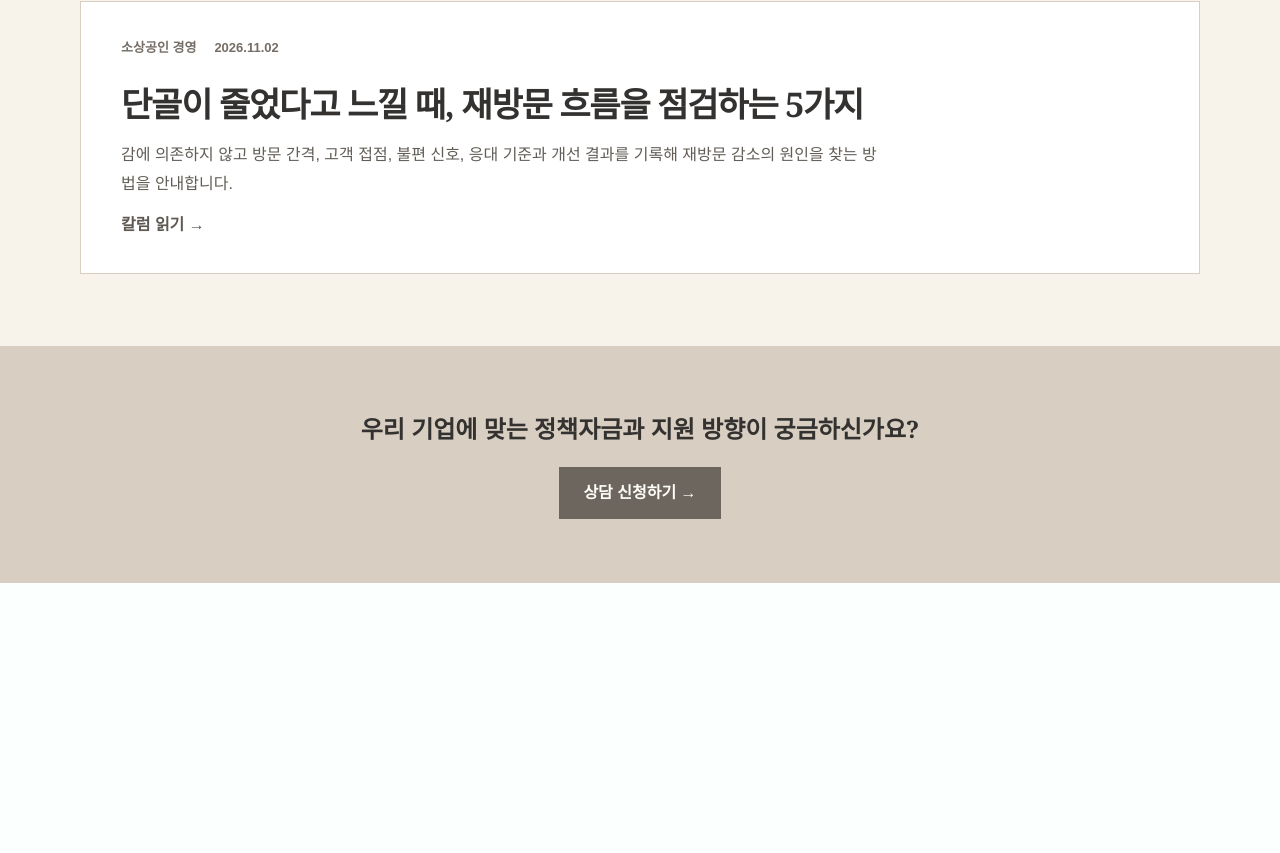
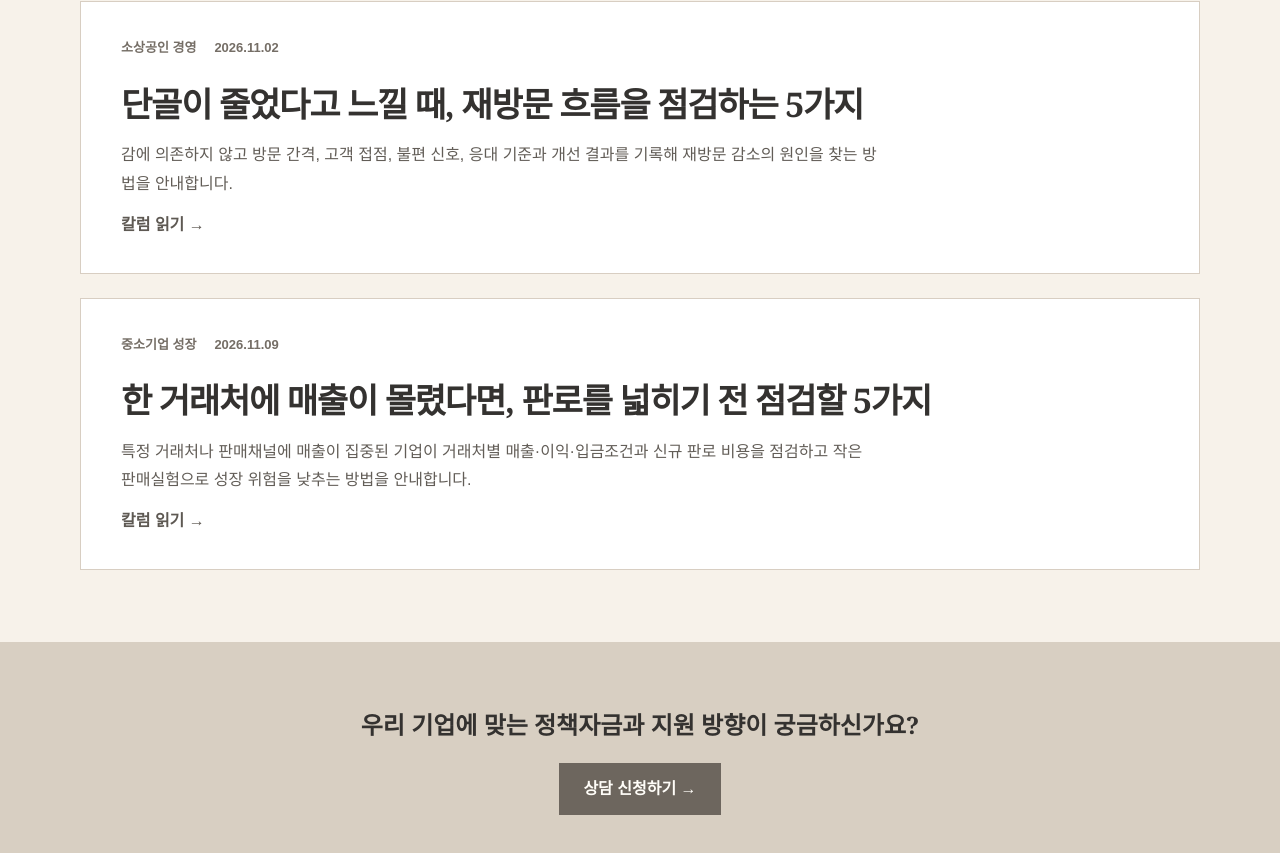
Before and after one commit to 01030243529g/kwon-oh-jin-site, a Next.js app: page /insights in a window 1280 px wide. Shown: the part 4367-5220 px from the top of the page. Before the commit the page ends 4950 px from the top, so only its background shows below. Built offline with nearby package versions, Linux system fonts and the light colour scheme.

Commit message:
이번 주 중소기업 성장 칼럼 추가

```diff
--- a/app/insights/content.ts
+++ b/app/insights/content.ts
@@ -743,6 +743,69 @@ export const insights = [
     ],
   },
 
+  {
+    slug: "sales-channel-dependency-five-checks",
+    category: "중소기업 성장",
+    title: "한 거래처에 매출이 몰렸다면, 판로를 넓히기 전 점검할 5가지",
+    description:
+      "특정 거래처나 판매채널에 매출이 집중된 기업이 거래처별 매출·이익·입금조건과 신규 판로 비용을 점검하고 작은 판매실험으로 성장 위험을 낮추는 방법을 안내합니다.",
+    publishedAt: "2026-11-09",
+    readTime: "6분",
+    lead:
+      "매출이 꾸준히 발생하는 거래처가 있다는 것은 기업에 큰 힘입니다. 그러나 전체 매출의 상당 부분을 한 거래처나 한 판매채널에 의존하면 주문 감소, 결제 지연 또는 담당자 변경이 회사 전체의 현금흐름을 흔들 수 있습니다. 판로 확대는 판매처의 숫자를 늘리는 일이 아니라 거래처별 수익성과 위험을 확인하고, 감당할 수 있는 범위에서 새로운 판매경로를 검증하는 과정이어야 합니다.",
+    sections: [
+      {
+        heading: "1. 거래처별 매출 비중과 실제 입금액을 함께 봅니다",
+        paragraphs: [
+          "최근 6개월 또는 1년의 매출을 거래처와 판매채널별로 나눠 전체 매출에서 차지하는 비중을 계산합니다. 세금계산서상 매출만 보지 말고 실제 입금액, 입금 예정일과 미수금도 함께 적어야 합니다. 매출이 커도 대금 회수가 늦으면 인건비와 원재료비를 지급할 현금이 부족해질 수 있으므로 매출 집중도와 현금 유입 시점을 함께 확인합니다.",
+        ],
+      },
+      {
+        heading: "2. 거래처별로 실제 남는 이익을 다시 계산합니다",
+        paragraphs: [
+          "매출이 가장 큰 거래처가 반드시 수익성이 가장 높은 거래처는 아닙니다. 납품단가, 원가, 배송비, 판매수수료, 할인, 반품과 추가 작업비를 거래처별로 구분해 실제 이익을 계산합니다. 담당자의 업무시간과 긴급 요청에 들어가는 비용까지 고려하면 매출 규모와 실제 기여도가 다르게 보일 수 있습니다. 대표가 확인할 숫자는 판매액뿐 아니라 거래를 마친 뒤 회사에 남는 돈입니다.",
+        ],
+      },
+      {
+        heading: "3. 거래가 유지되는 이유와 중단 위험을 구분합니다",
+        paragraphs: [
+          "품질과 기술력, 납기 신뢰 때문에 거래가 이어지는지, 낮은 가격이나 대표 개인의 친분에 의존하는지 살펴봅니다. 계약기간과 갱신조건, 경쟁업체 진입 가능성, 거래처 담당자 변경 시 영향을 점검합니다. 견적, 계약, 납품기준과 고객 요구사항을 회사의 기록으로 남기면 대표 개인에게 집중된 관계를 조직의 자산으로 바꿀 수 있습니다.",
+        ],
+      },
+      {
+        heading: "4. 새로운 판로의 비용과 운영 부담을 먼저 계산합니다",
+        paragraphs: [
+          "온라인몰이나 새로운 유통채널에 진출할 때는 판매수수료, 광고비, 포장비, 배송비, 반품비와 고객응대 인력을 함께 계산해야 합니다. 기존 납품가격을 그대로 적용할 수 있는지, 채널에 맞는 상품 구성과 재고·배송 체계가 준비되어 있는지도 확인합니다. 정부의 판로지원사업도 세부사업마다 신청 대상, 지원내용과 일정이 다르므로 통합공고만 보고 판단하지 말고 신청 당일 최신 개별 공고를 다시 확인해야 합니다.",
+        ],
+      },
+      {
+        heading: "5. 큰 투자 전에 작은 판매실험으로 검증합니다",
+        paragraphs: [
+          "처음부터 많은 상품을 준비하거나 큰 광고비를 쓰지 말고 대표상품 한두 개로 일정 기간 시험 판매를 합니다. 문의 수와 주문 수뿐 아니라 주문당 이익, 반품률, 재구매와 담당 인력의 처리시간을 같은 기준으로 기록합니다. 기존 거래처보다 수익성과 성장 가능성이 확인되면 상품과 지역을 단계적으로 확대하고, 결과가 좋지 않으면 가격·상품·채널을 조정합니다.",
+        ],
+      },
+    ],
+    takeaway:
+      "판로 확대의 목적은 거래처 숫자를 늘리는 것이 아니라 한 거래처에 대한 의존을 낮추고 회사의 선택권을 넓히는 데 있습니다. 이번 주에는 거래처별 매출, 실제 입금액, 이익, 결제조건과 중단 위험을 한 장에 정리해 보십시오. 새로운 채널은 큰 투자보다 작은 판매실험으로 먼저 검증해야 매출과 현금흐름을 함께 지키는 성장이 가능합니다.",
+    sources: [
+      {
+        label: "중소벤처기업부 — 2024년 기준 중소기업실태조사 개편 및 결과 발표",
+        url: "https://www.mss.go.kr/site/smba/ex/bbs/View.do?bcIdx=1064668&cbIdx=86",
+        checkedAt: "2026-11-09",
+      },
+      {
+        label: "기업마당 — 2026년 중소기업 마케팅지원사업 통합 공고",
+        url: "https://www.bizinfo.go.kr/sii/siia/selectSIIA200Detail.do?pblancId=PBLN_000000000117928",
+        checkedAt: "2026-11-09",
+      },
+      {
+        label: "기업마당 — 2026년 판판셀러 지원사업 온라인쇼핑몰 통합관리시스템 모집 공고",
+        url: "https://www.bizinfo.go.kr/sii/siia/selectSIIA200Detail.do?pblancId=PBLN_000000000120474",
+        checkedAt: "2026-11-09",
+      },
+    ],
+  },
+
 ] as const;
 
 export type Insight = (typeof insights)[number];
```
